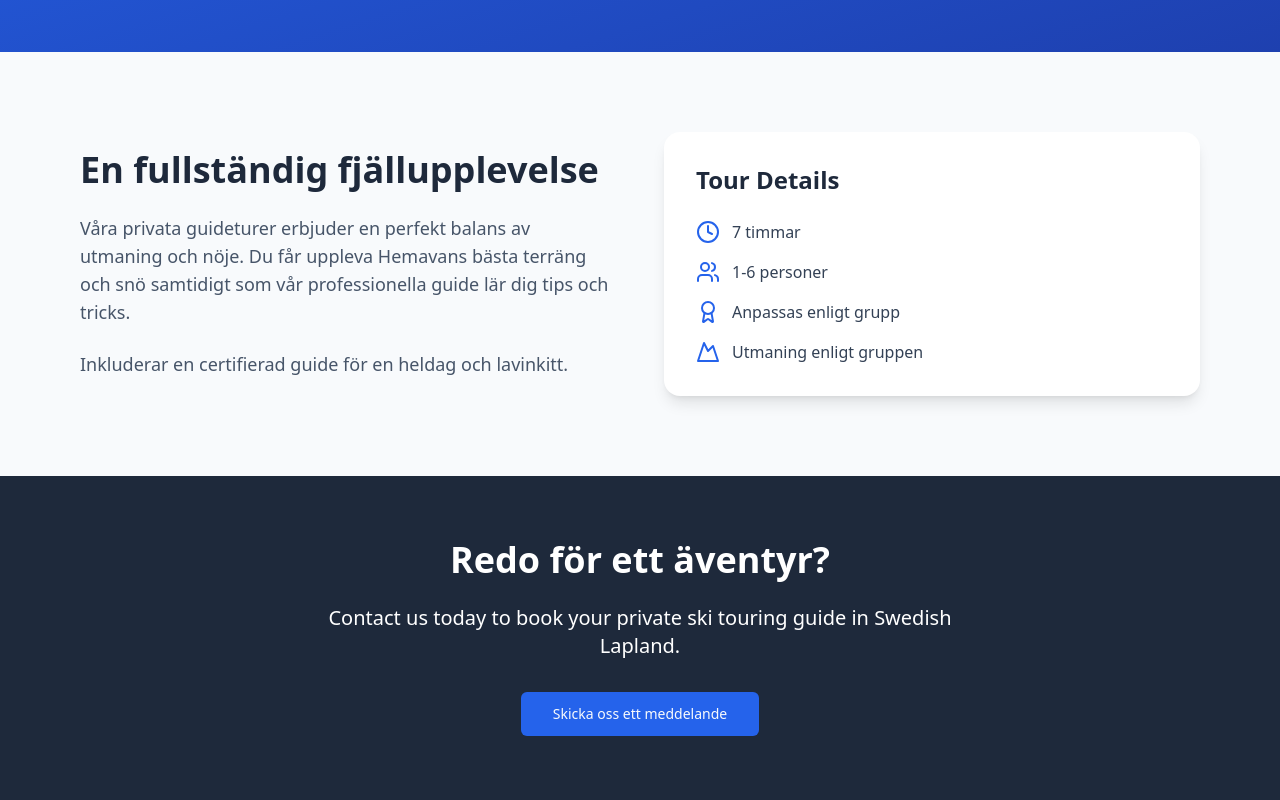
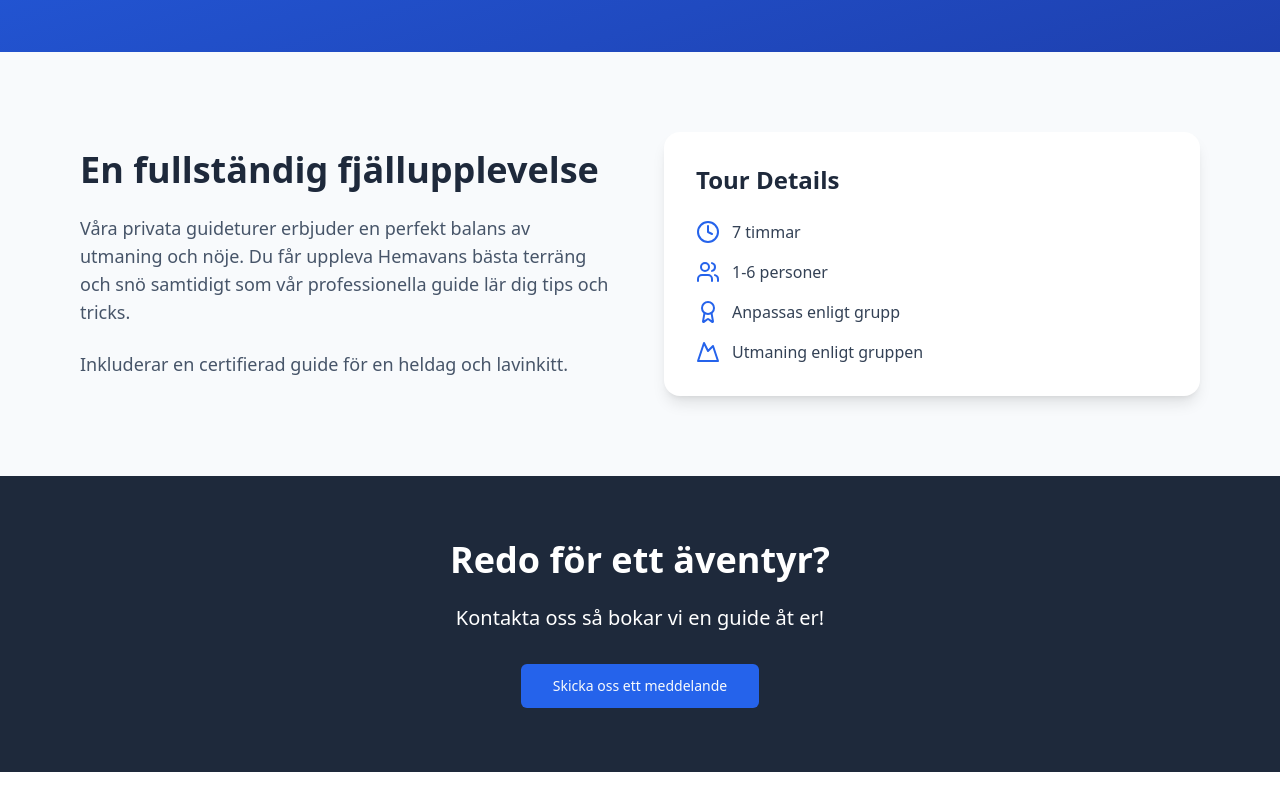
Before and after one commit to hemavanadventure/hemavanadventure, a React (Vite) app: page /hemavanadventure/full-day-adventures in a window 1280 px wide. Shown: the part 348-1148 px from the top of the page. After the commit the page ends 1120 px from the top, so only its background shows below. Built offline with nearby package versions, Linux system fonts and the light colour scheme.

Commit message:
Code edited in Lovable Code Editor
Edited UI in Lovable

```diff
--- a/src/pages/FullDayAdventures.tsx
+++ b/src/pages/FullDayAdventures.tsx
@@ -74,7 +74,7 @@ const FullDayAdventures = () => {
             Redo för ett äventyr?
           </h2>
           <p className="text-xl mb-8 max-w-2xl mx-auto">
-            Contact us today to book your private ski touring guide in Swedish Lapland.
+            Kontakta oss så bokar vi en guide åt er!
           </p>
           <Button size="lg" className="bg-blue-600 hover:bg-blue-700">
             {t('contact.sendMessage')}
```
